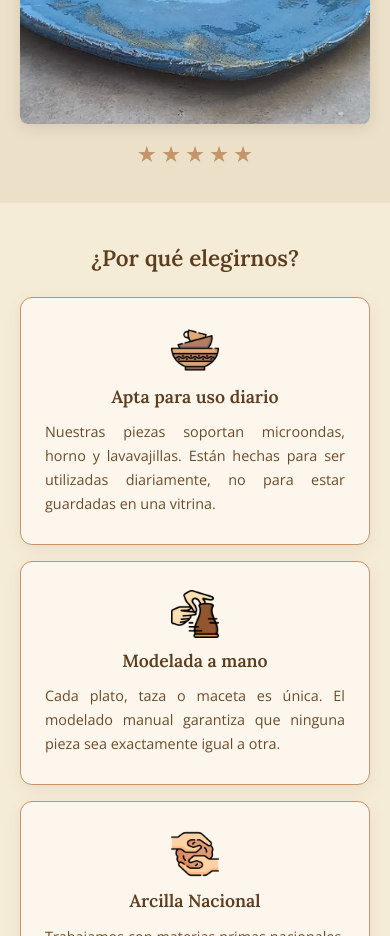
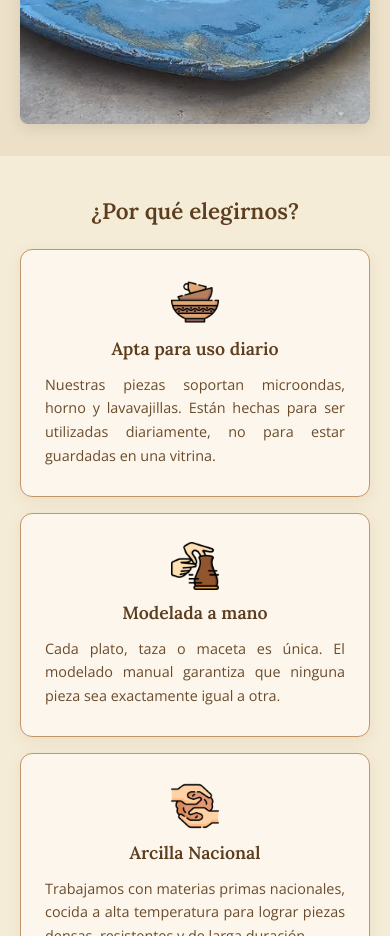
Before and after one commit to RenatoIzq/evaluacion_1, a React (Vite) app: page / in a window 390 px wide. Shown: the part 1420-2356 px from the top of the page. Built offline with nearby package versions, Linux system fonts and the light colour scheme; a web font is replaced by a local one.

Commit message:
deleted stars y mobile version

```diff
--- a/src/pages/HomePage/index.css
+++ b/src/pages/HomePage/index.css
@@ -101,7 +101,7 @@
 }
 
 .feature-stars {
-  display: flex;
+  display: none;
   gap: 4px;
   font-size: 1.4rem;
   color: #C4956A;
@@ -221,6 +221,10 @@
     height: 400px;
   }
 
+  .feature-stars {
+    display: flex;
+  }
+
   .values-section {
     padding: 56px 5%;
   }
```
